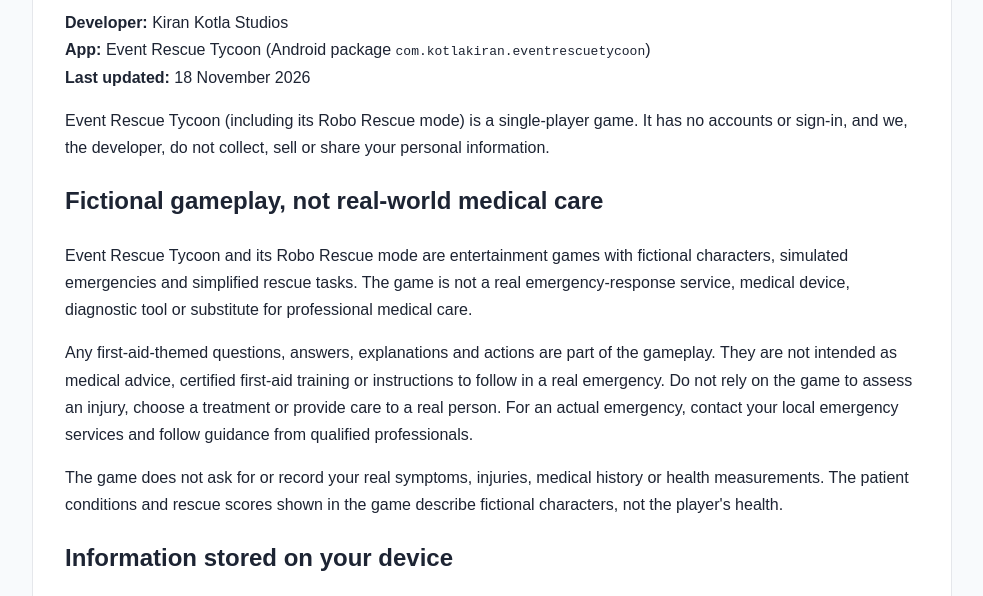
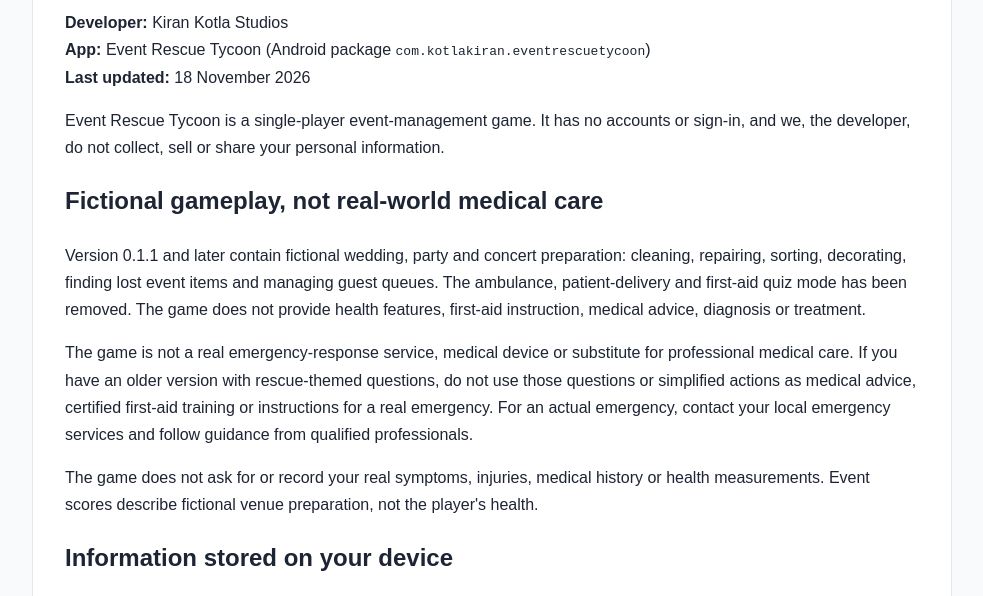
Before and after one commit to kotlakiran/privacy-policies, a plain HTML site: page event-rescue-tycoon/index.html in a window 1280 px wide. Shown: the part 171-767 px from the top of the page, without its empty margins (148-1131 px from the left). Drawn offline with Linux system fonts and the light colour scheme.

Commit message:
Align Event Rescue policy with event-only 0.1.1
Co-authored-by: Copilot <223556219+Copilot@users.noreply.github.com>

```diff
--- a/event-rescue-tycoon/index.html
+++ b/event-rescue-tycoon/index.html
@@ -16,12 +16,12 @@
       <p><strong>Developer:</strong> Kiran Kotla Studios<br />
       <strong>App:</strong> Event Rescue Tycoon (Android package <code>com.kotlakiran.eventrescuetycoon</code>)<br />
       <strong>Last updated:</strong> 18 November 2026</p>
-      <p>Event Rescue Tycoon (including its Robo Rescue mode) is a single-player game. It has no accounts or sign-in, and we, the developer, do not collect, sell or share your personal information.</p>
+      <p>Event Rescue Tycoon is a single-player event-management game. It has no accounts or sign-in, and we, the developer, do not collect, sell or share your personal information.</p>
 
       <h2>Fictional gameplay, not real-world medical care</h2>
-      <p>Event Rescue Tycoon and its Robo Rescue mode are entertainment games with fictional characters, simulated emergencies and simplified rescue tasks. The game is not a real emergency-response service, medical device, diagnostic tool or substitute for professional medical care.</p>
-      <p>Any first-aid-themed questions, answers, explanations and actions are part of the gameplay. They are not intended as medical advice, certified first-aid training or instructions to follow in a real emergency. Do not rely on the game to assess an injury, choose a treatment or provide care to a real person. For an actual emergency, contact your local emergency services and follow guidance from qualified professionals.</p>
-      <p>The game does not ask for or record your real symptoms, injuries, medical history or health measurements. The patient conditions and rescue scores shown in the game describe fictional characters, not the player&apos;s health.</p>
+      <p>Version 0.1.1 and later contain fictional wedding, party and concert preparation: cleaning, repairing, sorting, decorating, finding lost event items and managing guest queues. The ambulance, patient-delivery and first-aid quiz mode has been removed. The game does not provide health features, first-aid instruction, medical advice, diagnosis or treatment.</p>
+      <p>The game is not a real emergency-response service, medical device or substitute for professional medical care. If you have an older version with rescue-themed questions, do not use those questions or simplified actions as medical advice, certified first-aid training or instructions for a real emergency. For an actual emergency, contact your local emergency services and follow guidance from qualified professionals.</p>
+      <p>The game does not ask for or record your real symptoms, injuries, medical history or health measurements. Event scores describe fictional venue preparation, not the player&apos;s health.</p>
 
       <h2>Information stored on your device</h2>
       <p>Your progress, coins, crew, upgrades, purchases you own and settings (sound, vibration, graphics, text size) are saved only on your device in the game&apos;s private storage.</p>
```
